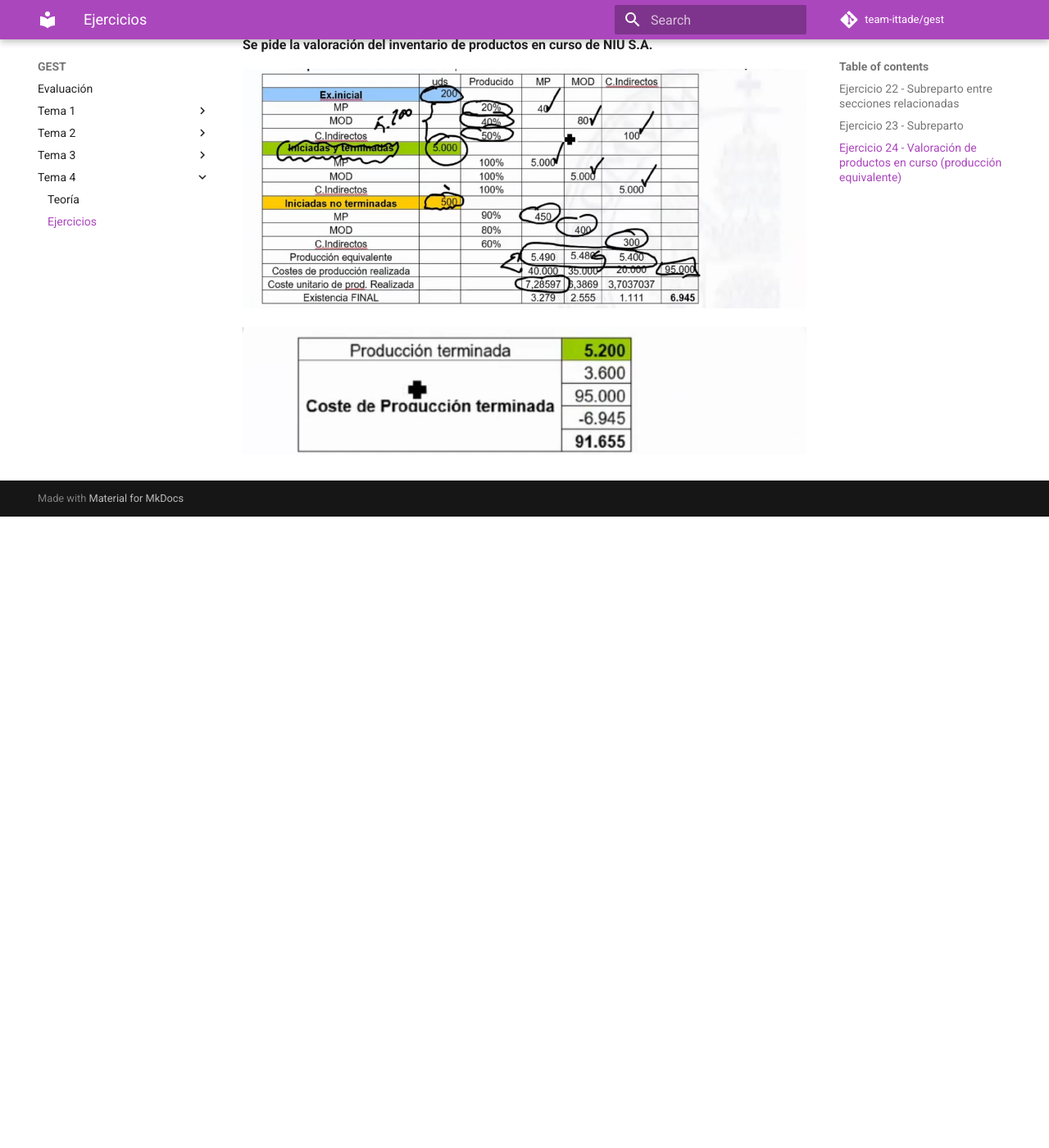
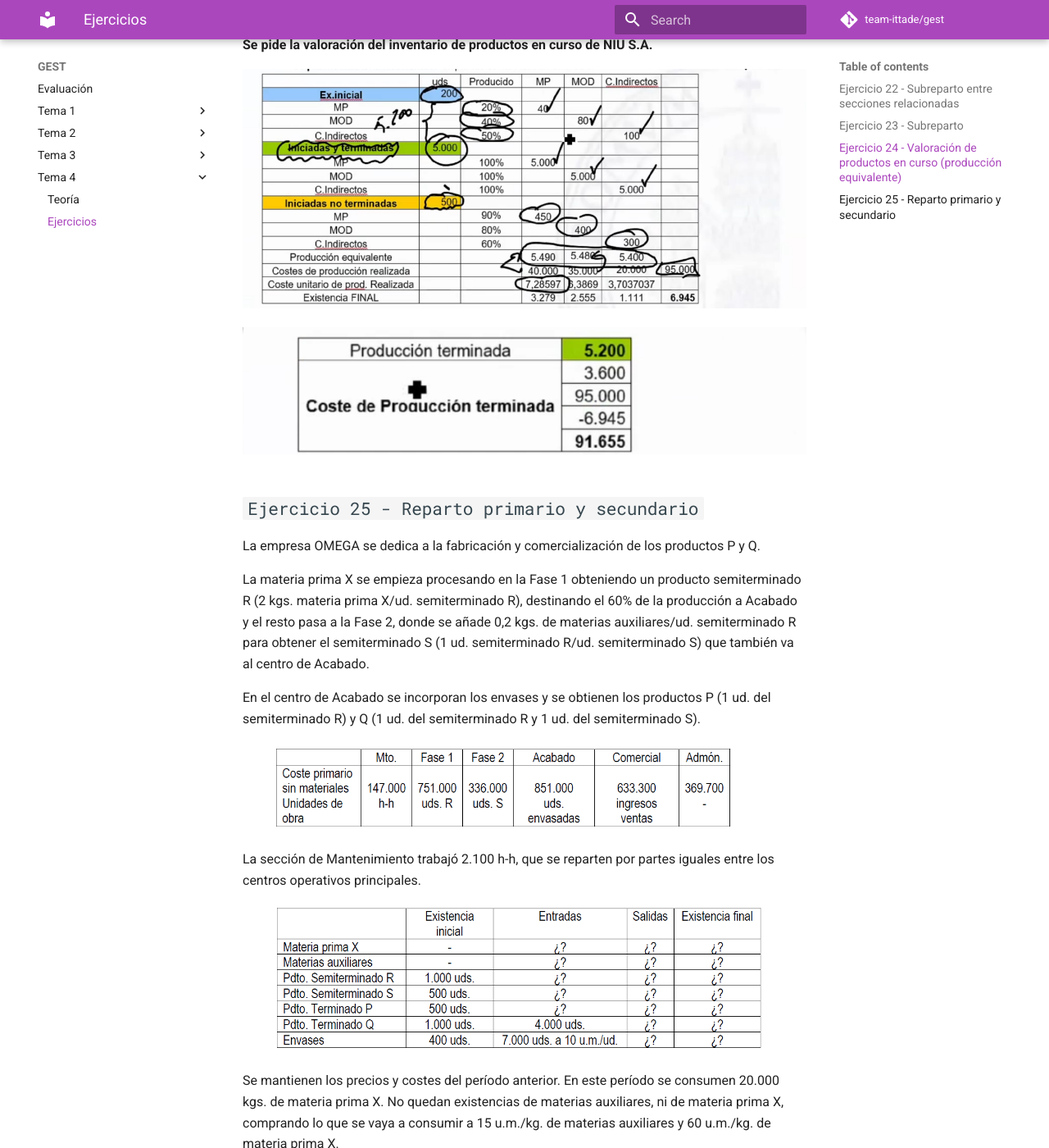
Before and after one commit to team-ittade/gest, an MkDocs documentation site: the page built from docs/tema-4/ejercicios.md, in a window 1280 px wide and 1400 px high, scrolled down 4595 px. Shown: the whole window at 82% size. Built offline with MkDocs 1.6.1 and Material for MkDocs 9.7.7, drawn with Linux system fonts in a browser that asks for light colours; comment, search, counter and statistics services are not loaded; before the commit the page ends 5225 px from its top, so only the background shows below that; some of the changed text lies outside the part shown.

Commit message:
2021-04-06 - ejercicio 25

```diff
--- a/docs/tema-4/ejercicios.md
+++ b/docs/tema-4/ejercicios.md
@@ -75,3 +75,43 @@ Los costes en los que se ha incurrido en el período son de 40.000€ de materia
 ![img](../images/tema-4/ejercicios/24/solucion-1.png)
 
 ![img](../images/tema-4/ejercicios/24/solucion-2.png)
+
+## `Ejercicio 25 - Reparto primario y secundario`
+
+La empresa OMEGA se dedica a la fabricación y comercialización de los productos P y Q.
+
+La materia prima X se empieza procesando en la Fase 1 obteniendo un producto semiterminado R (2 kgs. materia prima X/ud. semiterminado R), destinando el 60% de la producción a Acabado y el resto pasa a la Fase 2, donde se añade 0,2 kgs. de materias auxiliares/ud. semiterminado R para obtener el semiterminado S (1 ud. semiterminado R/ud. semiterminado S) que también va al centro de Acabado.
+
+En el centro de Acabado se incorporan los envases y se obtienen los productos P (1 ud. del semiterminado R) y Q (1 ud. del semiterminado R y 1 ud. del semiterminado S).
+
+![img](../images/tema-4/ejercicios/25/tabla-1.png)
+
+La sección de Mantenimiento trabajó 2.100 h-h, que se reparten por partes iguales entre los centros operativos principales.
+
+![img](../images/tema-4/ejercicios/25/tabla-2.png)
+
+Se mantienen los precios y costes del período anterior. En este período se consumen 20.000 kgs. de materia prima X. No quedan existencias de materias auxiliares, ni de materia prima X, comprando lo que se vaya a consumir a 15 u.m./kg. de materias auxiliares y 60 u.m./kg. de materia prima X.
+
+Tampoco quedan existencias de producto semiterminado R. Por un accidente, en el almacén se estropean 100 envases. Además, debido a un problema en el centro de Acabado se necesita consumir un 10% más de semiterminado S.
+
+La producción de P es la máxima que se pueda realizar con el semiterminado R disponible.
+
+En este período la empresa aumenta sus ventas hasta el punto de no tener ninguna existencia de productos terminados al final del mismo, teniendo en cuenta la diferencia de inventario estimada del 2% del total de unidades almacenadas de P. Los precios de venta son el doble del coste industrial de los productos.
+
+**Se pide:**
+
+1. **Diagrama del proceso**
+2. **Estadística de costes**
+3. **Coste de los productos semiterminados y terminados**
+4. **Inventarios permanentes**
+5. **Márgenes y resultados**
+
+![img](../images/tema-4/ejercicios/25/solucion-1.png)
+
+![img](../images/tema-4/ejercicios/25/solucion-2.png)
+
+![img](../images/tema-4/ejercicios/25/solucion-3.png)
+
+![img](../images/tema-4/ejercicios/25/solucion-4.png)
+
+![img](../images/tema-4/ejercicios/25/solucion-5.png)
```
Also changed, not shown: docs/images/tema-4/ejercicios/25/solucion-1.png (added), docs/images/tema-4/ejercicios/25/solucion-2.png (added), docs/images/tema-4/ejercicios/25/solucion-3.png (added), docs/images/tema-4/ejercicios/25/solucion-4.png (added), docs/images/tema-4/ejercicios/25/solucion-5.png (added), docs/images/tema-4/ejercicios/25/tabla-1.png (added), docs/images/tema-4/ejercicios/25/tabla-2.png (added).
